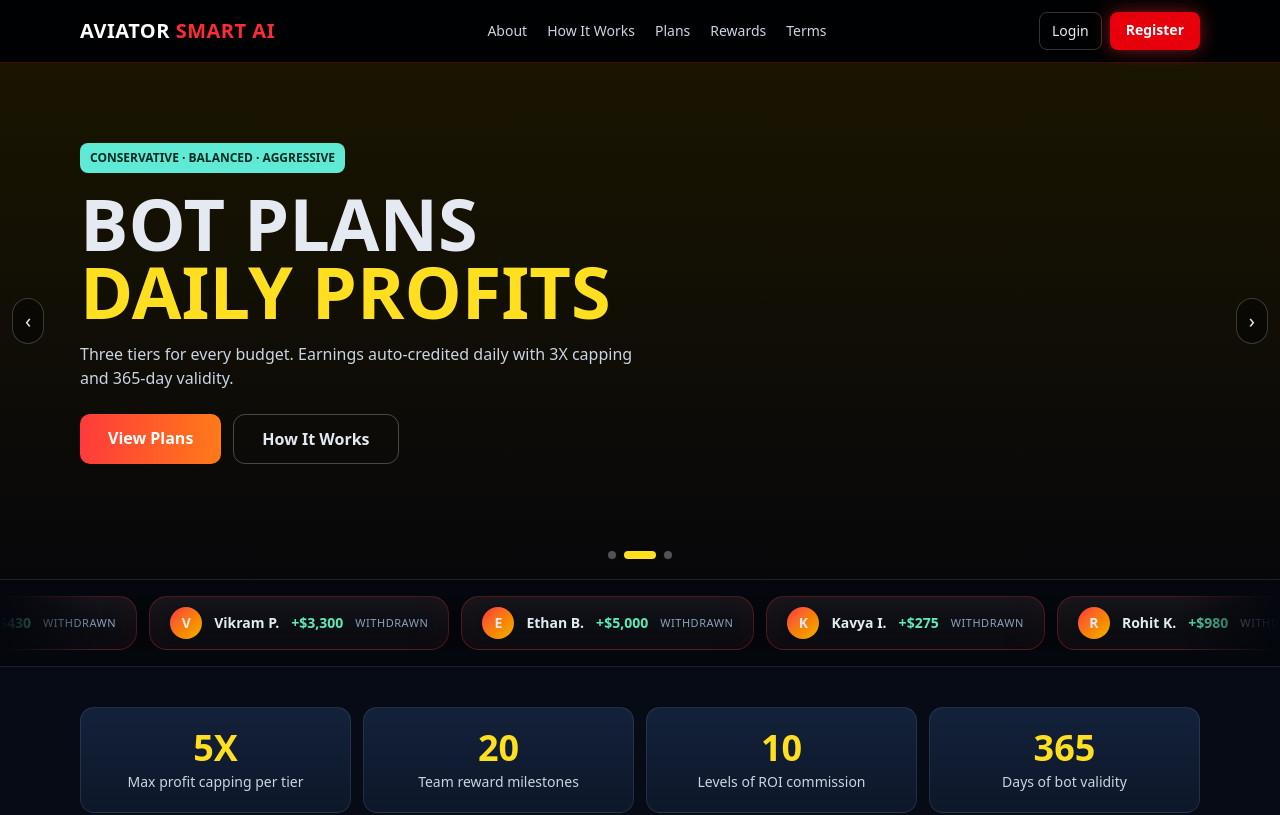
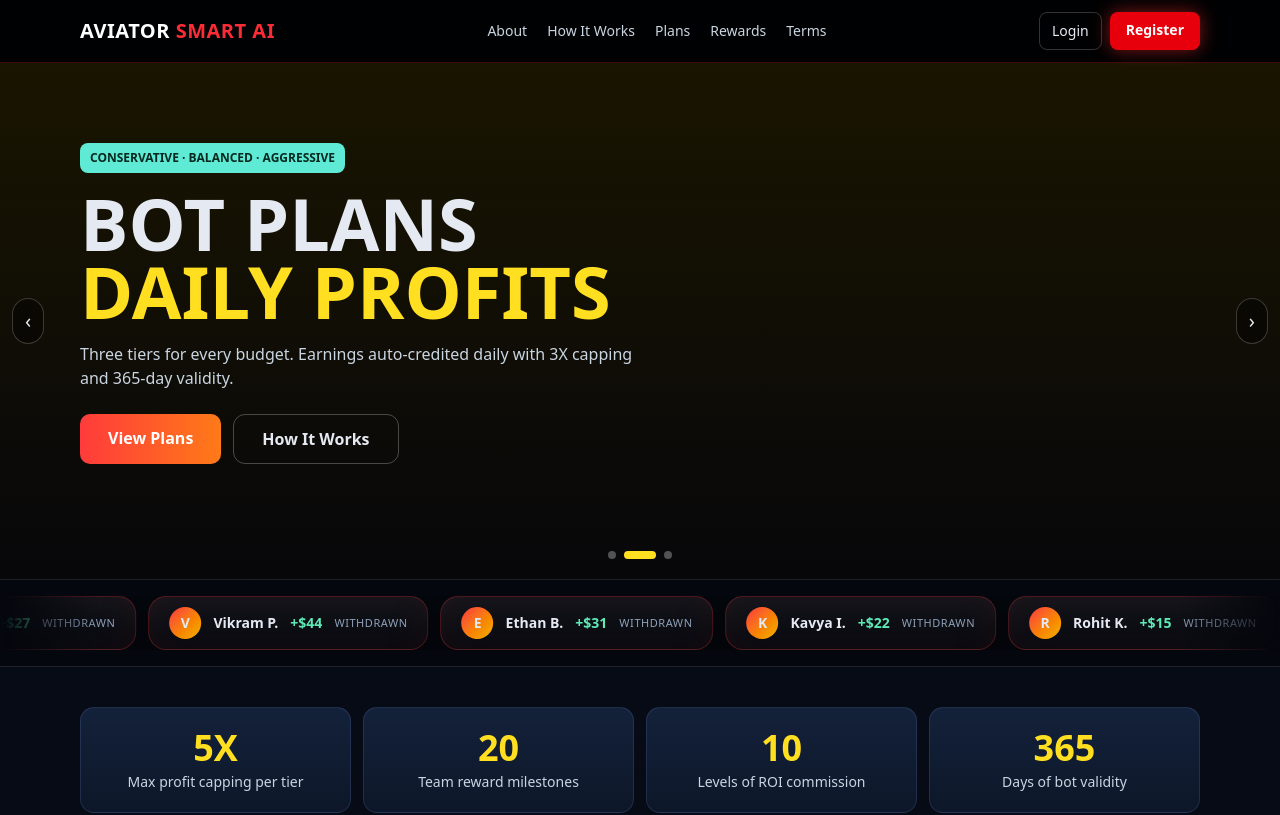
Before and after one commit to vermachhitiz70-byte/AVIATOR-PRO, a Next.js app: page / in a window 1280 px wide. Shown: the top 815 px of the page. Built offline with nearby package versions, Linux system fonts and the light colour scheme.

Commit message:
fix: payout ticker small amounts under , IN + few foreign names

```diff
--- a/components/marketing.tsx
+++ b/components/marketing.tsx
@@ -240,10 +240,10 @@ export function GoogleReviews() {
 
 /* ---------------- Payout ticker (marquee scroller) ---------------- */
 const PAYOUTS: [string, string][] = [
-  ["Rahul S.", "$1,240"], ["Priya N.", "$860"], ["Amit V.", "$2,105"], ["Sneha R.", "$430"],
-  ["Vikram P.", "$3,300"], ["Ethan B.", "$5,000"], ["Kavya I.", "$275"], ["Rohit K.", "$980"],
-  ["Anjali M.", "$1,520"], ["Omar H.", "$4,150"], ["Divya N.", "$640"], ["Maya P.", "$2,780"],
-  ["Karan M.", "$390"], ["Fatima K.", "$1,075"], ["Arjun N.", "$2,460"], ["Meera J.", "$815"],
+  ["Rahul S.", "$42"], ["Priya N.", "$18"], ["Amit V.", "$35"], ["Sneha R.", "$27"],
+  ["Vikram P.", "$44"], ["Ethan B.", "$31"], ["Kavya I.", "$22"], ["Rohit K.", "$15"],
+  ["Anjali M.", "$38"], ["Omar H.", "$47"], ["Divya N.", "$12"], ["Maya P.", "$29"],
+  ["Karan M.", "$9"], ["Fatima K.", "$33"], ["Arjun N.", "$41"], ["Yuki T.", "$26"],
 ];
 
 export function PayoutTicker() {
```
